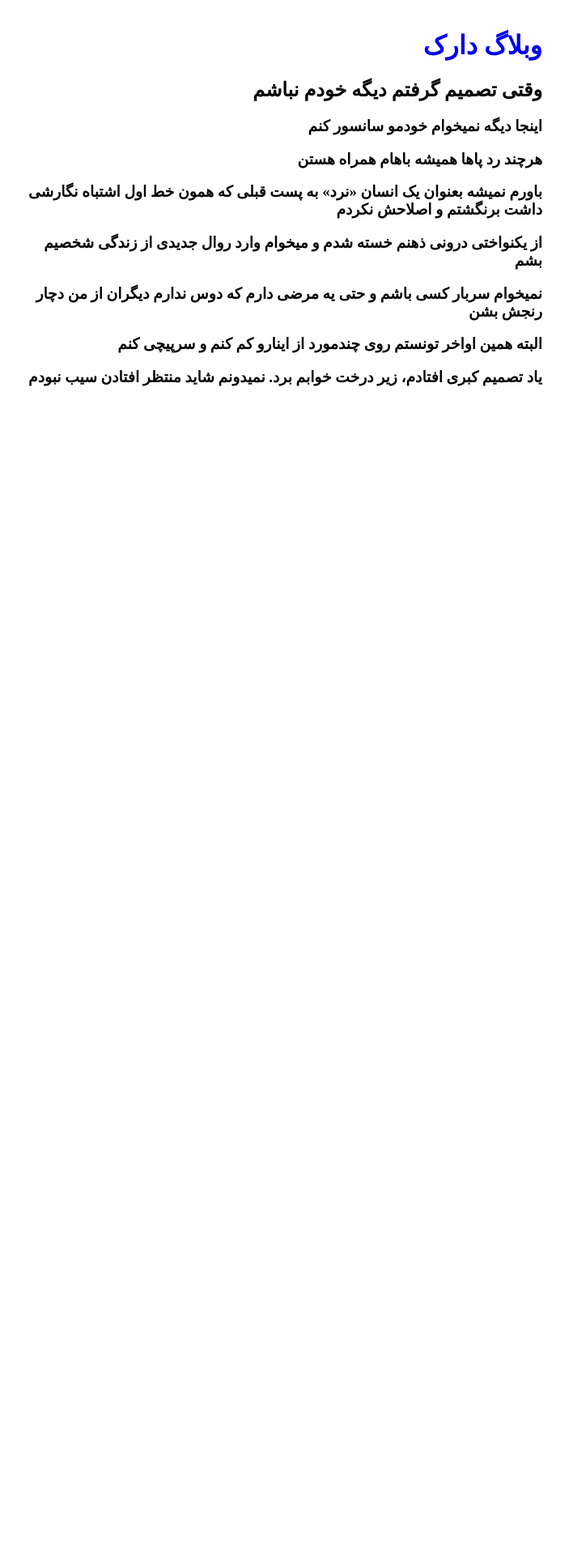
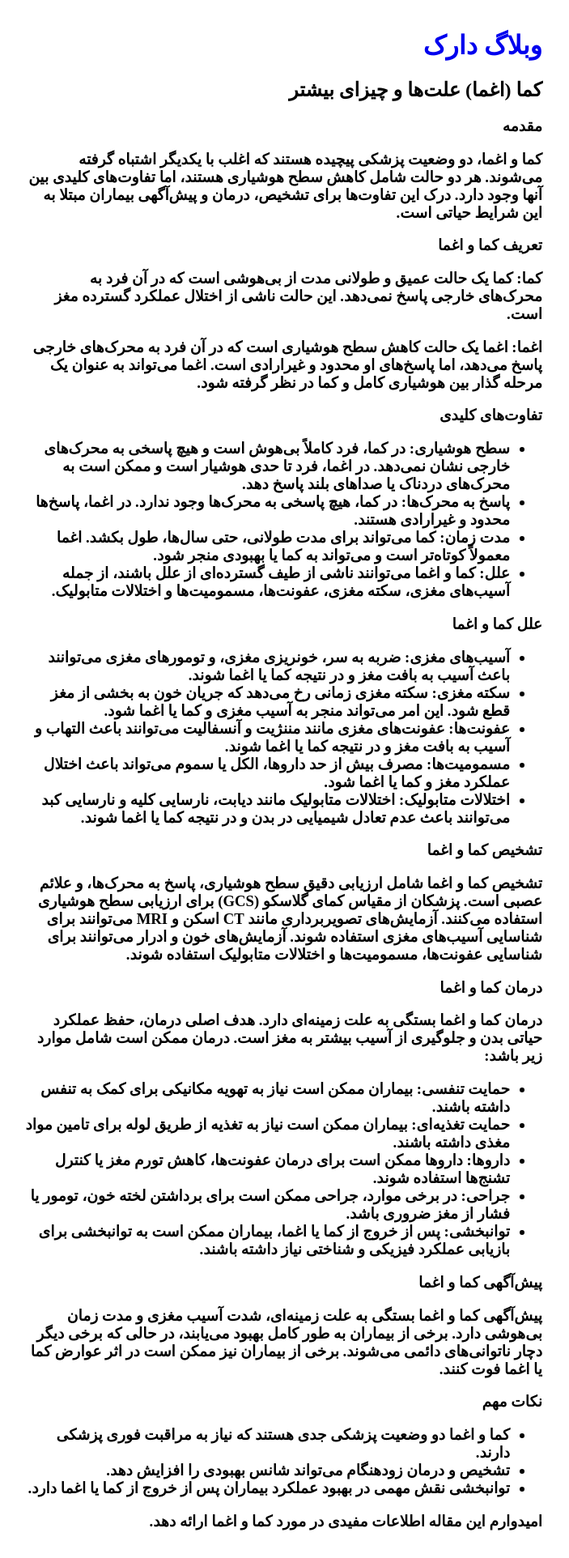
Before and after one commit to darkblog/darkblog.github.io, a Jekyll site: the page built from _posts/2024-7-4-4.md, in a window 1280 px wide. Shown: the whole page at 81% size, without its empty margins (290-993 px from the left). Built offline with Jekyll 4.4.1, drawn with Linux system fonts in a browser that asks for light colours; before the commit the page ends 900 px from its top, so only the background shows below that.

Commit message:
Update 2024-7-4-4.md

```diff
--- a/_posts/2024-7-4-4.md
+++ b/_posts/2024-7-4-4.md
@@ -1,18 +1,55 @@
 ---
 layout: post
-title: وقتی تصمیم گرفتم دیگه خودم نباشم
+title: کما (اغما) علت‌ها و چیزای بیشتر
 ---
 
-اینجا دیگه نمیخوام خودمو سانسور کنم
+مقدمه
 
-هرچند رد پاها همیشه باهام همراه هستن
+کما و اغما، دو وضعیت پزشکی پیچیده هستند که اغلب با یکدیگر اشتباه گرفته می‌شوند. هر دو حالت شامل کاهش سطح هوشیاری هستند، اما تفاوت‌های کلیدی بین آنها وجود دارد. درک این تفاوت‌ها برای تشخیص، درمان و پیش‌آگهی بیماران مبتلا به این شرایط حیاتی است.
 
-باورم نمیشه بعنوان یک انسان «نرد» به پست قبلی که همون خط اول اشتباه نگارشی داشت برنگشتم و اصلاحش نکردم
+تعریف کما و اغما
 
-از یکنواختی درونی ذهنم خسته شدم و میخوام وارد روال جدیدی از زندگی شخصیم بشم
+کما: کما یک حالت عمیق و طولانی مدت از بی‌هوشی است که در آن فرد به محرک‌های خارجی پاسخ نمی‌دهد. این حالت ناشی از اختلال عملکرد گسترده مغز است.
 
-نمیخوام سربار کسی باشم و حتی یه مرضی دارم که دوس ندارم دیگران از من دچار رنجش بشن
+اغما: اغما یک حالت کاهش سطح هوشیاری است که در آن فرد به محرک‌های خارجی پاسخ می‌دهد، اما پاسخ‌های او محدود و غیرارادی است. اغما می‌تواند به عنوان یک مرحله گذار بین هوشیاری کامل و کما در نظر گرفته شود.
 
-البته همین اواخر تونستم روی چندمورد از اینارو کم کنم و سرپیچی کنم
+تفاوت‌های کلیدی
 
-یاد تصمیم کبری افتادم، زیر درخت خوابم برد. نمیدونم شاید منتظر افتادن سیب نبودم
+* سطح هوشیاری: در کما، فرد کاملاً بی‌هوش است و هیچ پاسخی به محرک‌های خارجی نشان نمی‌دهد. در اغما، فرد تا حدی هوشیار است و ممکن است به محرک‌های دردناک یا صداهای بلند پاسخ دهد.
+* پاسخ به محرک‌ها: در کما، هیچ پاسخی به محرک‌ها وجود ندارد. در اغما، پاسخ‌ها محدود و غیرارادی هستند.
+* مدت زمان: کما می‌تواند برای مدت طولانی، حتی سال‌ها، طول بکشد. اغما معمولاً کوتاه‌تر است و می‌تواند به کما یا بهبودی منجر شود.
+* علل: کما و اغما می‌توانند ناشی از طیف گسترده‌ای از علل باشند، از جمله آسیب‌های مغزی، سکته مغزی، عفونت‌ها، مسمومیت‌ها و اختلالات متابولیک.
+
+علل کما و اغما
+
+* آسیب‌های مغزی: ضربه به سر، خونریزی مغزی، و تومورهای مغزی می‌توانند باعث آسیب به بافت مغز و در نتیجه کما یا اغما شوند.
+* سکته مغزی: سکته مغزی زمانی رخ می‌دهد که جریان خون به بخشی از مغز قطع شود. این امر می‌تواند منجر به آسیب مغزی و کما یا اغما شود.
+* عفونت‌ها: عفونت‌های مغزی مانند مننژیت و آنسفالیت می‌توانند باعث التهاب و آسیب به بافت مغز و در نتیجه کما یا اغما شوند.
+* مسمومیت‌ها: مصرف بیش از حد داروها، الکل یا سموم می‌تواند باعث اختلال عملکرد مغز و کما یا اغما شود.
+* اختلالات متابولیک: اختلالات متابولیک مانند دیابت، نارسایی کلیه و نارسایی کبد می‌توانند باعث عدم تعادل شیمیایی در بدن و در نتیجه کما یا اغما شوند.
+
+تشخیص کما و اغما
+
+تشخیص کما و اغما شامل ارزیابی دقیق سطح هوشیاری، پاسخ به محرک‌ها، و علائم عصبی است. پزشکان از مقیاس کمای گلاسکو (GCS) برای ارزیابی سطح هوشیاری استفاده می‌کنند. آزمایش‌های تصویربرداری مانند CT اسکن و MRI می‌توانند برای شناسایی آسیب‌های مغزی استفاده شوند. آزمایش‌های خون و ادرار می‌توانند برای شناسایی عفونت‌ها، مسمومیت‌ها و اختلالات متابولیک استفاده شوند.
+
+درمان کما و اغما
+
+درمان کما و اغما بستگی به علت زمینه‌ای دارد. هدف اصلی درمان، حفظ عملکرد حیاتی بدن و جلوگیری از آسیب بیشتر به مغز است. درمان ممکن است شامل موارد زیر باشد:
+
+* حمایت تنفسی: بیماران ممکن است نیاز به تهویه مکانیکی برای کمک به تنفس داشته باشند.
+* حمایت تغذیه‌ای: بیماران ممکن است نیاز به تغذیه از طریق لوله برای تامین مواد مغذی داشته باشند.
+* داروها: داروها ممکن است برای درمان عفونت‌ها، کاهش تورم مغز یا کنترل تشنج‌ها استفاده شوند.
+* جراحی: در برخی موارد، جراحی ممکن است برای برداشتن لخته خون، تومور یا فشار از مغز ضروری باشد.
+* توانبخشی: پس از خروج از کما یا اغما، بیماران ممکن است به توانبخشی برای بازیابی عملکرد فیزیکی و شناختی نیاز داشته باشند.
+
+پیش‌آگهی کما و اغما
+
+پیش‌آگهی کما و اغما بستگی به علت زمینه‌ای، شدت آسیب مغزی و مدت زمان بی‌هوشی دارد. برخی از بیماران به طور کامل بهبود می‌یابند، در حالی که برخی دیگر دچار ناتوانی‌های دائمی می‌شوند. برخی از بیماران نیز ممکن است در اثر عوارض کما یا اغما فوت کنند.
+
+نکات مهم
+
+* کما و اغما دو وضعیت پزشکی جدی هستند که نیاز به مراقبت فوری پزشکی دارند.
+* تشخیص و درمان زودهنگام می‌تواند شانس بهبودی را افزایش دهد.
+* توانبخشی نقش مهمی در بهبود عملکرد بیماران پس از خروج از کما یا اغما دارد.
+
+امیدوارم این مقاله اطلاعات مفیدی در مورد کما و اغما ارائه دهد.
```
